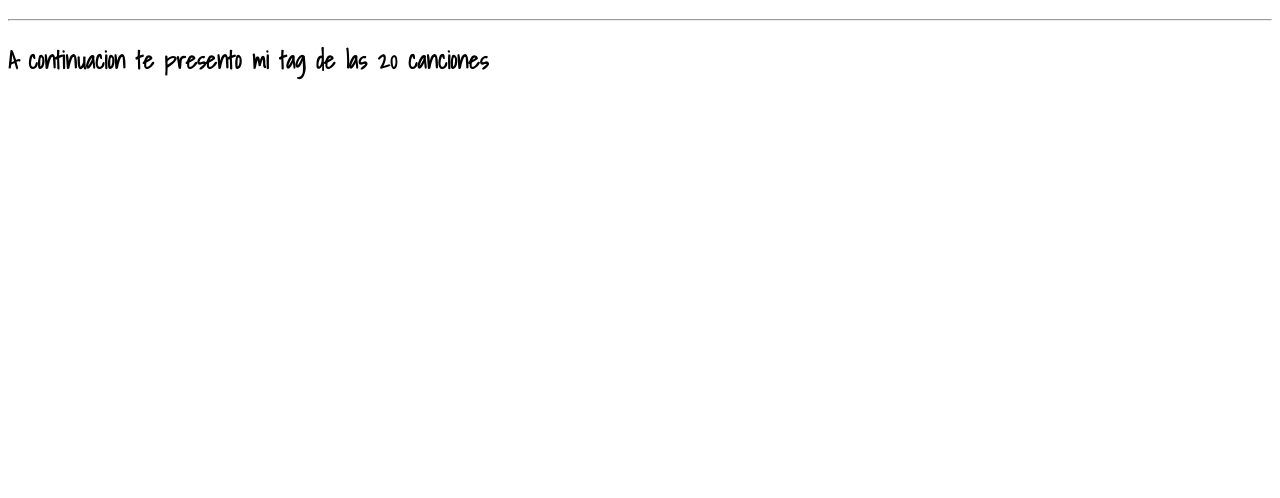
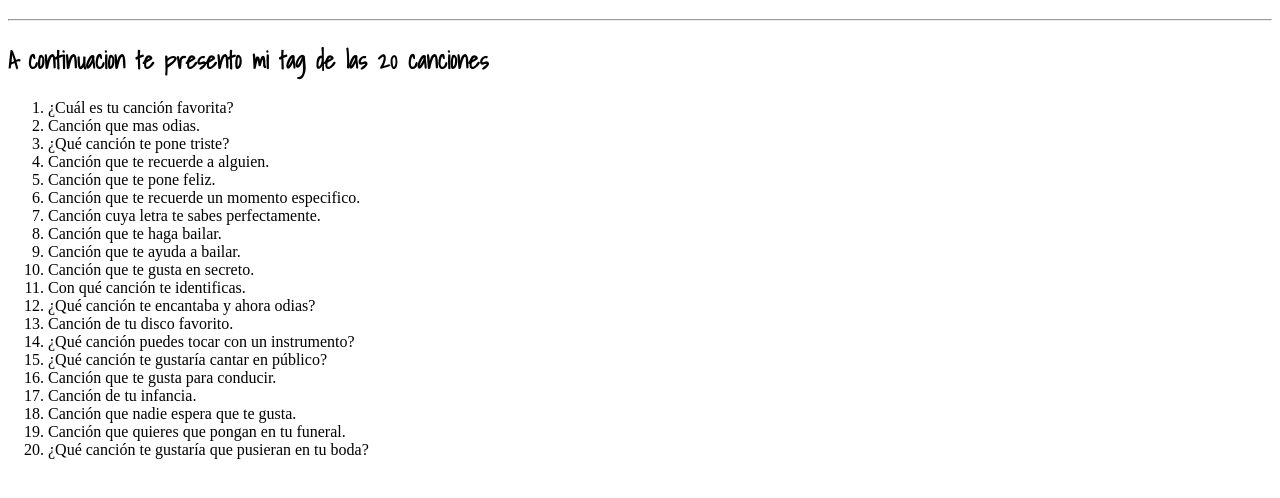
Before and after one commit to LauraS2508/tag_de_las_20_canciones, a plain HTML site: page index.html in a window 1280 px wide. Shown: the part 62-560 px from the top of the page. Drawn offline with Linux system fonts and the light colour scheme.

Commit message:
Se agrego una lista

```diff
--- a/index.html
+++ b/index.html
@@ -16,5 +16,27 @@
 <body>
         <h1 class="titulo1" >MI TAG DE LAS 20 CANCIONES</h1> <hr>
         <h2 class="titulo2">A continuacion te presento mi tag de las 20 canciones</h2>
+        <ol class="lo1">
+            <li>¿Cuál es tu canción favorita?</li>
+            <li>Canción que mas odias.</li>
+            <li>¿Qué canción te pone triste?</li>
+            <li>Canción que te recuerde a alguien.</li>
+            <li>Canción que te pone feliz.</li>
+            <li>Canción que te recuerde un momento especifico.</li>
+            <li>Canción cuya letra te sabes perfectamente.</li>
+            <li>Canción que te haga bailar.</li>
+            <li>Canción que te ayuda a bailar.</li>
+            <li>Canción que te gusta en secreto.</li>
+            <li>Con qué canción te identificas.</li>
+            <li>¿Qué canción te encantaba y ahora odias?</li>
+            <li>Canción de tu disco favorito.</li>
+            <li>¿Qué canción puedes tocar con un instrumento?</li>
+            <li>¿Qué canción te gustaría cantar en público?</li>
+            <li>Canción que te gusta para conducir.</li>
+            <li>Canción de tu infancia.</li>
+            <li>Canción que nadie espera que te gusta.</li>
+            <li>Canción que quieres que pongan en tu funeral.</li>
+            <li>¿Qué canción te gustaría que pusieran en tu boda?</li>
+        </ol>
 </body>
 </html>
--- a/style.css
+++ b/style.css
@@ -9,3 +9,6 @@
     font-family: 'Shadows Into Light', cursive;
     font-size: 1.5rem;
 }
+.lo1{
+
+}
```
